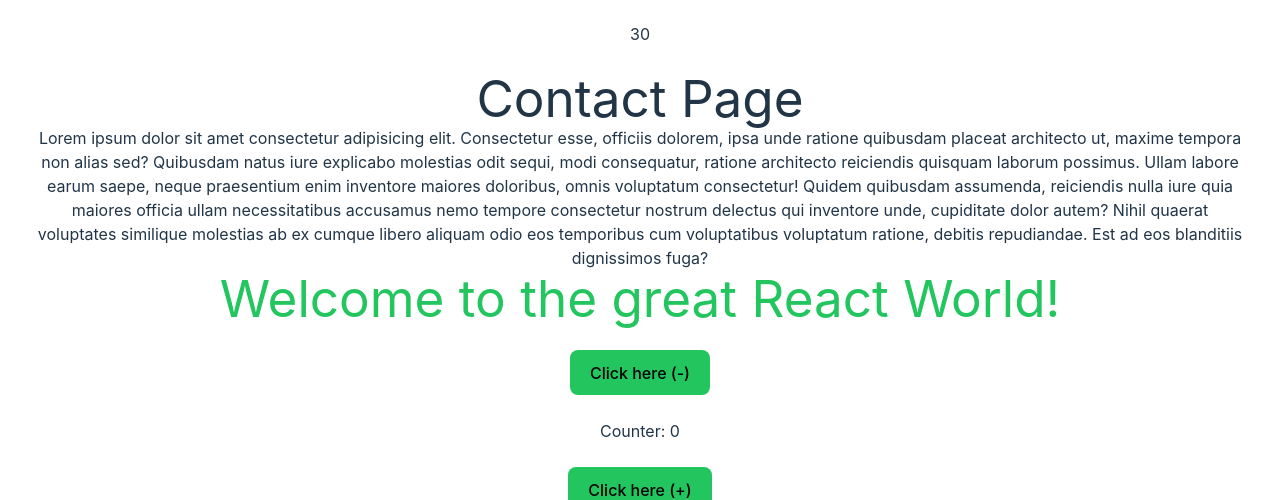
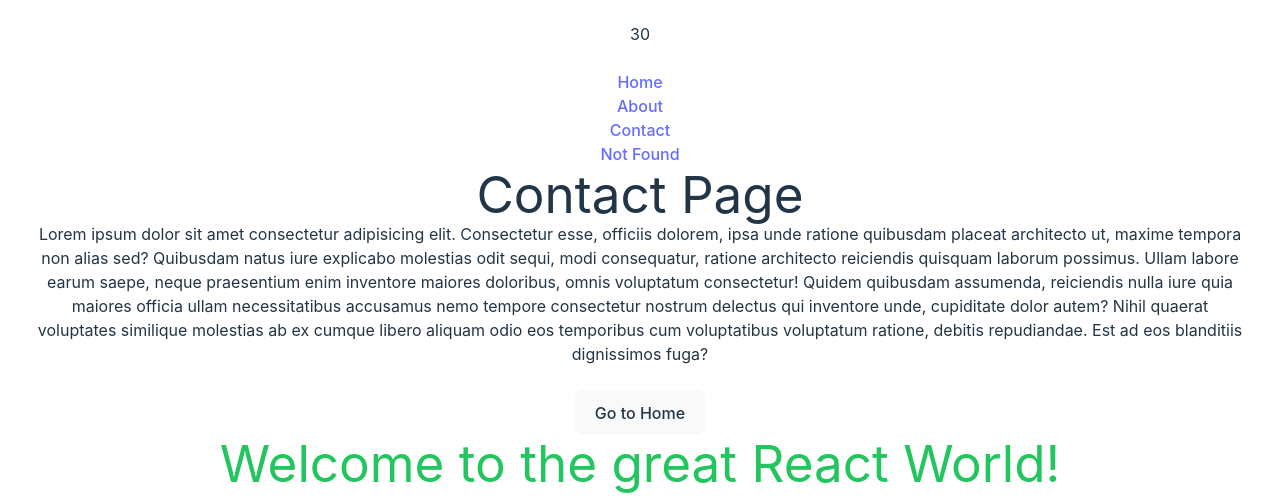
Before and after one commit to Habib16051/React-Practice, a React (Vite) app: page /contact in a window 1280 px wide. Shown: the part 387-887 px from the top of the page. Built offline with nearby package versions, Linux system fonts and the light colour scheme; no server answers.

Commit message:
navigate and link redirect

```diff
--- a/src/App.jsx
+++ b/src/App.jsx
@@ -15,6 +15,7 @@
 import About from "./components/ReactRouter/About";
 import Contact from "./components/ReactRouter/Contact";
 import NotFound from "./components/ReactRouter/NotFound";
+import NavBar from "./components/ReactRouter/NavBar";
 
 const person = {
   name: "Habib",
@@ -36,10 +37,11 @@
       <br />
 
       <BrowserRouter>
+        <NavBar />
         <Routes>
           <Route path="/home" element={<Home />} />
-          <Route path="/About" element={<About />} />
-          <Route path="/Contact" element={<Contact />} />
+          <Route path="/about" element={<About />} />
+          <Route path="/contact" element={<Contact />} />
           <Route path="*" element={<NotFound />} />
         </Routes>
       </BrowserRouter>
--- a/src/components/ReactRouter/Contact.jsx
+++ b/src/components/ReactRouter/Contact.jsx
@@ -1,6 +1,7 @@
 import React from "react";
-
+import { useNavigate } from "react-router-dom";
 const Contact = () => {
+  const navigate = useNavigate();
   return (
     <div>
       <h1>Contact Page</h1>
@@ -18,6 +19,14 @@
         voluptatibus voluptatum ratione, debitis repudiandae. Est ad eos
         blanditiis dignissimos fuga?
       </p>
+      <br />
+      <button
+        onClick={() => {
+          navigate("/home");
+        }}
+      >
+        Go to Home
+      </button>
     </div>
   );
 };
--- /dev/null
+++ b/src/components/ReactRouter/NavBar.jsx
@@ -0,0 +1,18 @@
+import React from "react";
+import { Link } from "react-router-dom";
+
+const NavBar = () => {
+  return (
+    <div>
+      <Link to="/home">Home</Link>
+      <br />
+      <Link to="/about">About</Link>
+      <br />
+      <Link to="/contact">Contact</Link>
+      <br />
+      <Link to="*">Not Found</Link>
+    </div>
+  );
+};
+
+export default NavBar;
--- a/src/components/ReactRouter/NotFound.jsx
+++ b/src/components/ReactRouter/NotFound.jsx
@@ -1,6 +1,8 @@
 import React from "react";
+import { useNavigate } from "react-router-dom";
 
 const NotFound = () => {
+  const navigate = useNavigate();
   return (
     <div>
       <p>Error 404!</p>
@@ -12,6 +14,14 @@
         necessitatibus delectus soluta natus id! Placeat sunt officia laborum
         alias sed enim fugiat, quod maxime quae tempora nulla error?
       </p>
+      <br />
+      <button
+        onClick={() => {
+          navigate("/home");
+        }}
+      >
+        Home
+      </button>
     </div>
   );
 };
```
